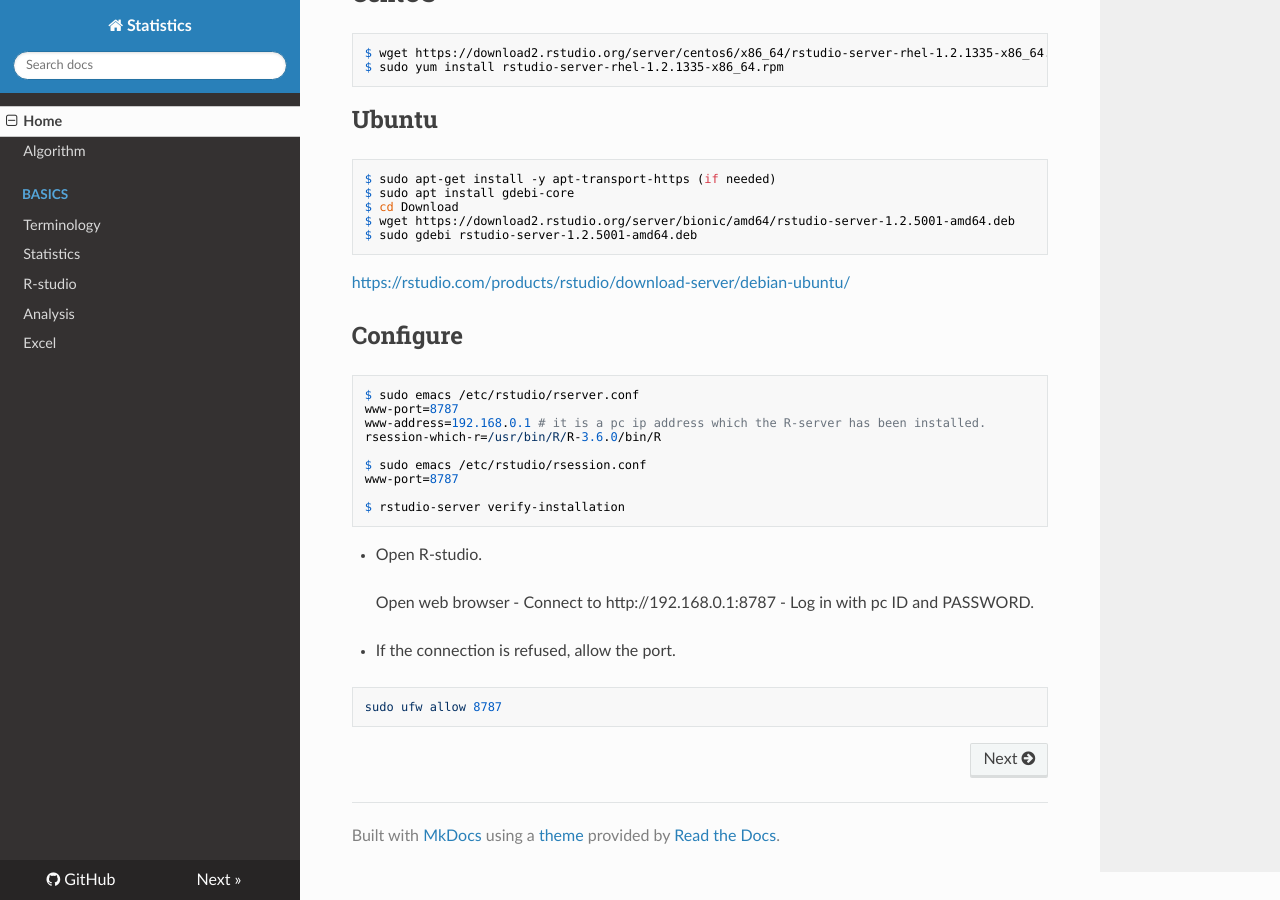
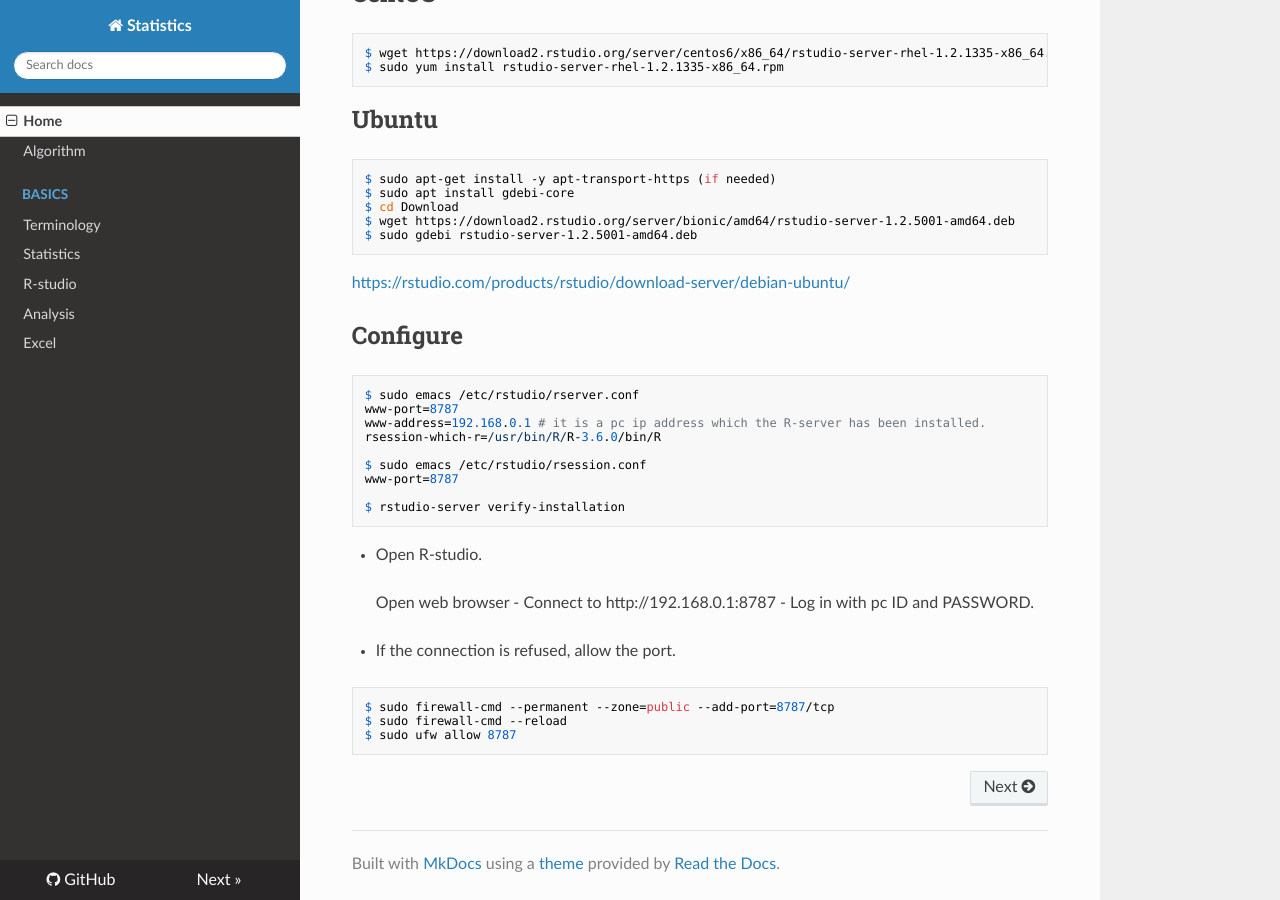
Before and after one commit to WonyoungCho/Statistics, an MkDocs documentation site: the page built from docs/index.md, in a window 1280 px wide and 900 px high, scrolled down 1740 px. Built offline with MkDocs 1.6.1, drawn with Linux system fonts in a browser that asks for light colours; nearby versions of some CDN libraries; old or Windows-style settings are respelled for this version of MkDocs.

Commit message:
Update index.md

````diff
--- a/docs/index.md
+++ b/docs/index.md
@@ -103,5 +103,7 @@ $ rstudio-server verify-installation
 
 - If the connection is refused, allow the port.
 ```
-sudo ufw allow 8787
+$ sudo firewall-cmd --permanent --zone=public --add-port=8787/tcp
+$ sudo firewall-cmd --reload
+$ sudo ufw allow 8787
 ```
````
